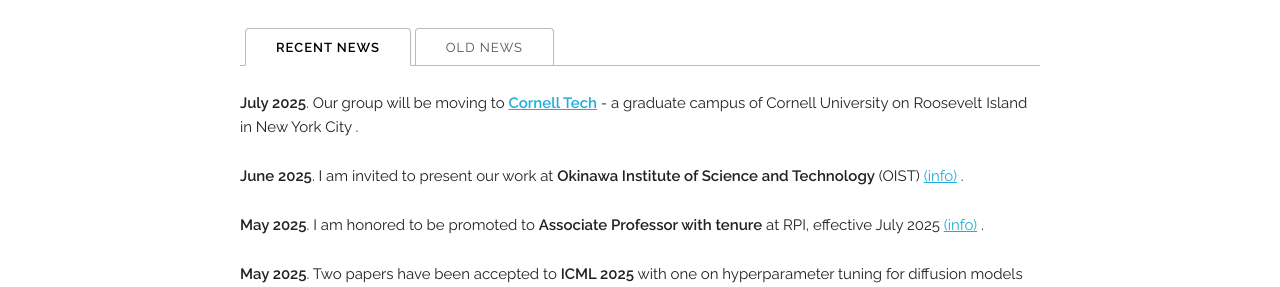
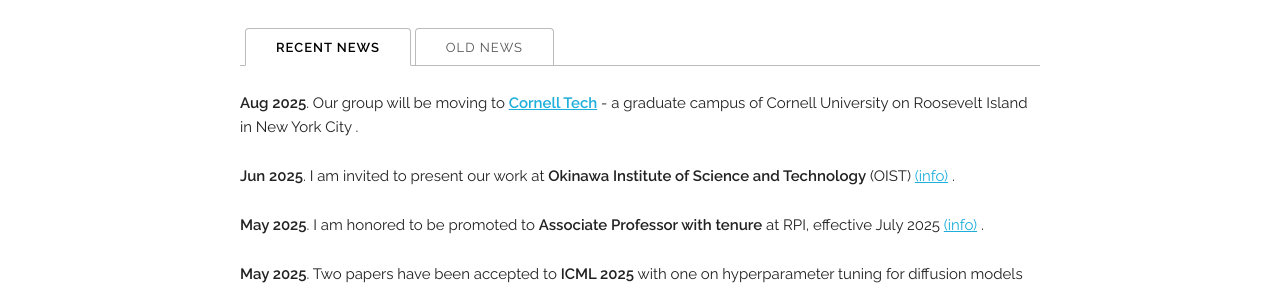
Before and after one commit to chentianyi19/chentianyi19.github.io, a Jekyll site: the page built from index.html, in a window 1280 px wide and 900 px high, scrolled down 1166 px. Shown: the part 166-453 px from the top of the window. Built offline with Jekyll 4.4.1, drawn with Linux system fonts in a browser that asks for light colours; some web fonts are replaced; comment, search, counter and statistics services are not loaded.

Commit message:
Update news.yaml

```diff
--- a/_data/news.yaml
+++ b/_data/news.yaml
@@ -1,11 +1,11 @@
 news_items:
   - item: "Our group will be moving to <a href='https://tech.cornell.edu/'target='_blank'><b>Cornell Tech</b></a> - a graduate campus of Cornell University on Roosevelt Island in New York City"
-    date: "July 2025"
+    date: "Aug 2025"
     selected: y
 
   - item: "I am invited to present our work at <b>Okinawa Institute of Science and Technology</b> (OIST)"
     link: "https://www.oist.jp/"
-    date: "June 2025"
+    date: "Jun 2025"
     selected: y
 
   - item: "I am honored to be promoted to <b>Associate Professor with tenure</b> at RPI, effective July 2025"
```
